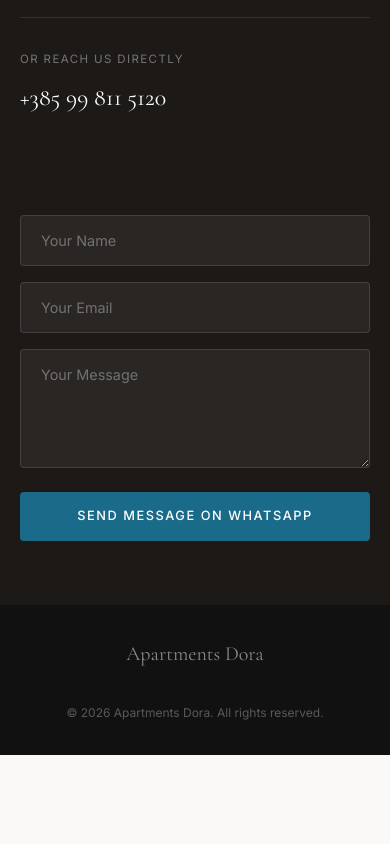
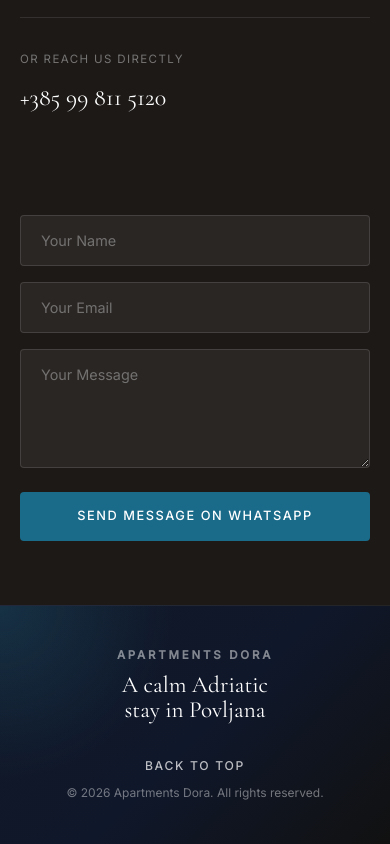
Before and after one commit to markozivko/apartmants-dora, a plain HTML site: page index.html in a window 390 px wide. Shown: the part 7617-8461 px from the top of the page. Before the commit the page ends 8372 px from the top, so only its background shows below. Drawn offline with nearby package versions, Linux system fonts and the light colour scheme.

Commit message:
Update footer design

```diff
--- a/css/style.css
+++ b/css/style.css
@@ -812,8 +812,12 @@ button { cursor: pointer; border: none; background: none; font: inherit; }
 
 /* ── 12. Footer ───────────────────────────────────────────── */
 .footer {
-  background: #111;
-  padding-block: var(--space-md);
+  position: relative;
+  background:
+    radial-gradient(circle at top left, rgba(42, 138, 173, 0.22), transparent 38%),
+    linear-gradient(135deg, #111827 0%, #0f172a 52%, #111 100%);
+  padding-block: calc(var(--space-md) + 0.5rem);
+  border-top: 1px solid rgba(255,255,255,0.08);
 }
 
 .footer__inner {
@@ -823,15 +827,50 @@ button { cursor: pointer; border: none; background: none; font: inherit; }
   gap: var(--space-md);
 }
 
+.footer__brand,
+.footer__meta {
+  display: flex;
+  flex-direction: column;
+  gap: 0.45rem;
+}
+
+.footer__meta {
+  align-items: flex-end;
+}
+
+.footer__eyebrow {
+  font-size: 0.72rem;
+  font-weight: 600;
+  letter-spacing: 0.24em;
+  text-transform: uppercase;
+  color: rgba(255,255,255,0.48);
+}
+
 .footer__logo {
   font-family: var(--f-serif);
-  font-size: 1.25rem;
-  color: rgba(255,255,255,0.5);
+  font-size: clamp(1.45rem, 2vw, 1.8rem);
+  line-height: 1.1;
+  color: var(--c-white);
+  max-width: 16ch;
+}
+
+.footer__link {
+  font-size: 0.76rem;
+  font-weight: 500;
+  letter-spacing: 0.14em;
+  text-transform: uppercase;
+  color: rgba(255,255,255,0.72);
+  transition: color var(--dur) var(--ease), transform var(--dur) var(--ease);
+}
+
+.footer__link:hover {
+  color: var(--c-white);
+  transform: translateY(-1px);
 }
 
 .footer__copy {
   font-size: 0.75rem;
-  color: rgba(255,255,255,0.3);
+  color: rgba(255,255,255,0.42);
 }
 
 /* ── 13. Responsive ───────────────────────────────────────── */
@@ -892,6 +931,7 @@ button { cursor: pointer; border: none; background: none; font: inherit; }
   .gallery__item { height: 200px; }
 
   .footer__inner { flex-direction: column; text-align: center; }
+  .footer__meta { align-items: center; }
 }
 
 @media (max-width: 560px) {
--- a/index.html
+++ b/index.html
@@ -243,11 +243,17 @@
   <!-- ░░ FOOTER ░░ -->
   <footer class="footer">
     <div class="container footer__inner">
-      <p class="footer__logo">Apartments Dora</p>
-      <p class="footer__copy">
-        &copy; <span id="footerYear"></span> Apartments Dora.
-        <span data-i18n="footer.rights">All rights reserved.</span>
-      </p>
+      <div class="footer__brand">
+        <p class="footer__eyebrow">Apartments Dora</p>
+        <p class="footer__logo">A calm Adriatic stay in Povljana</p>
+      </div>
+      <div class="footer__meta">
+        <a href="#home" class="footer__link">Back to top</a>
+        <p class="footer__copy">
+          &copy; <span id="footerYear"></span> Apartments Dora.
+          <span data-i18n="footer.rights">All rights reserved.</span>
+        </p>
+      </div>
     </div>
   </footer>
 
```
